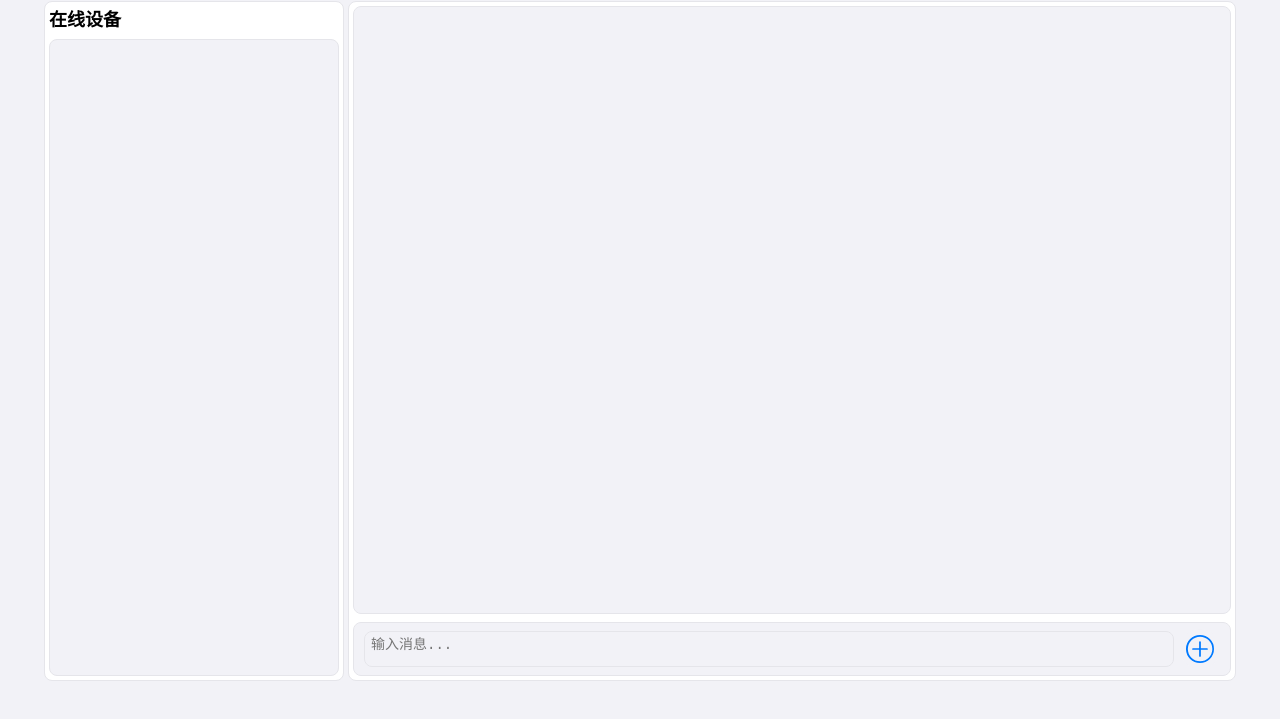
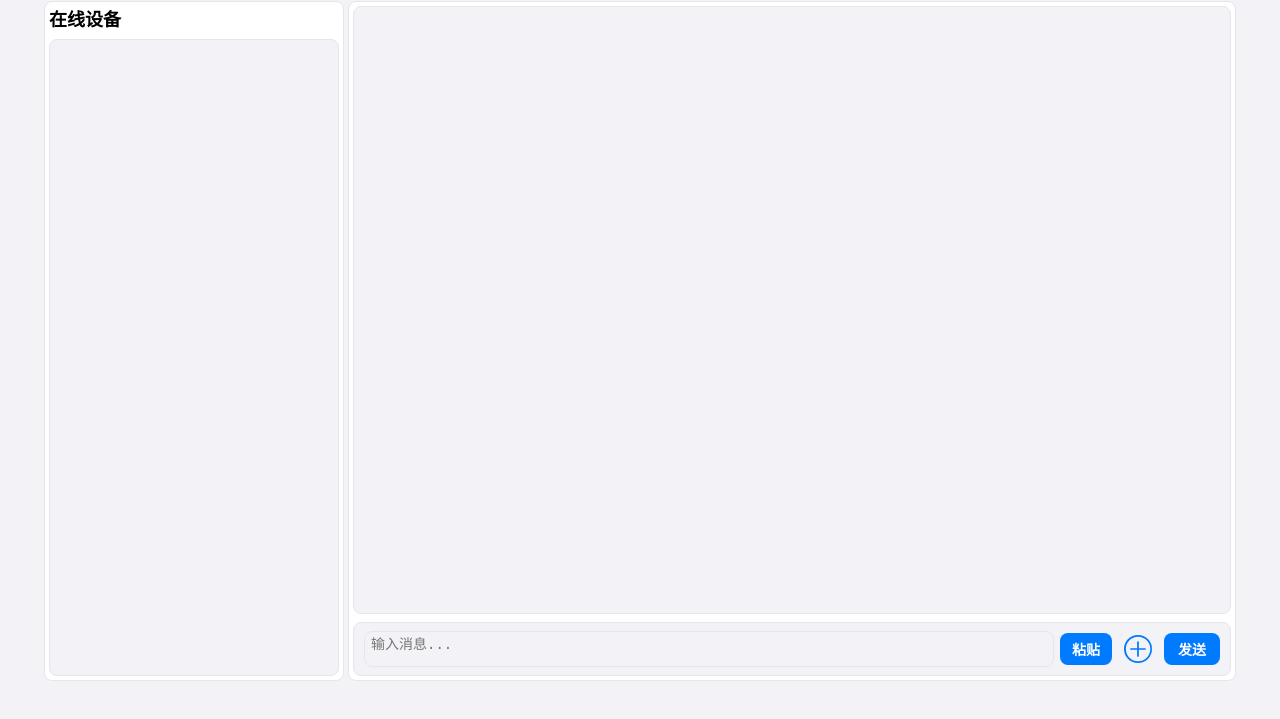
Before and after one commit to whoisbot/docker-image, a website: page public/index.html in a window 1280 px wide. Shown: the part 55-774 px from the top of the page. Drawn offline with Linux system fonts and the light colour scheme.

Commit message:
Update index.html

```diff
--- a/public/index.html
+++ b/public/index.html
@@ -25,7 +25,9 @@
                 <div class="chat-container">
                     <div class="chat-messages" id="chatMessages"></div>
                     <div class="chat-input-area">
+                        <!-- 这里将粘贴按钮放在输入框的右边 -->
                         <textarea id="messageInput" placeholder="输入消息..." rows="1" enterkeyhint="send"></textarea>
+                        <button id="pasteButton" class="paste-button">粘贴</button>
                         <label class="file-select-button" for="fileInput">
                             <svg class="icon" viewBox="0 0 1024 1024" version="1.1" xmlns="http://www.w3.org/2000/svg">
                                 <path d="M873.753974 149.961384A511.715358 511.715358 0 1 0 149.676742 874.038616 511.715358 511.715358 0 0 0 873.753974 149.961384zM831.537457 828.623878a447.750939 447.750939 0 1 1-633.247756-633.247756 447.750939 447.750939 0 0 1 633.247756 633.247756z"/>
@@ -33,6 +35,7 @@
                             </svg>
                             <input type="file" id="fileInput" multiple>
                         </label>
+                        <button id="sendButton">发送</button>
                     </div>
                 </div>
             </div>
```
